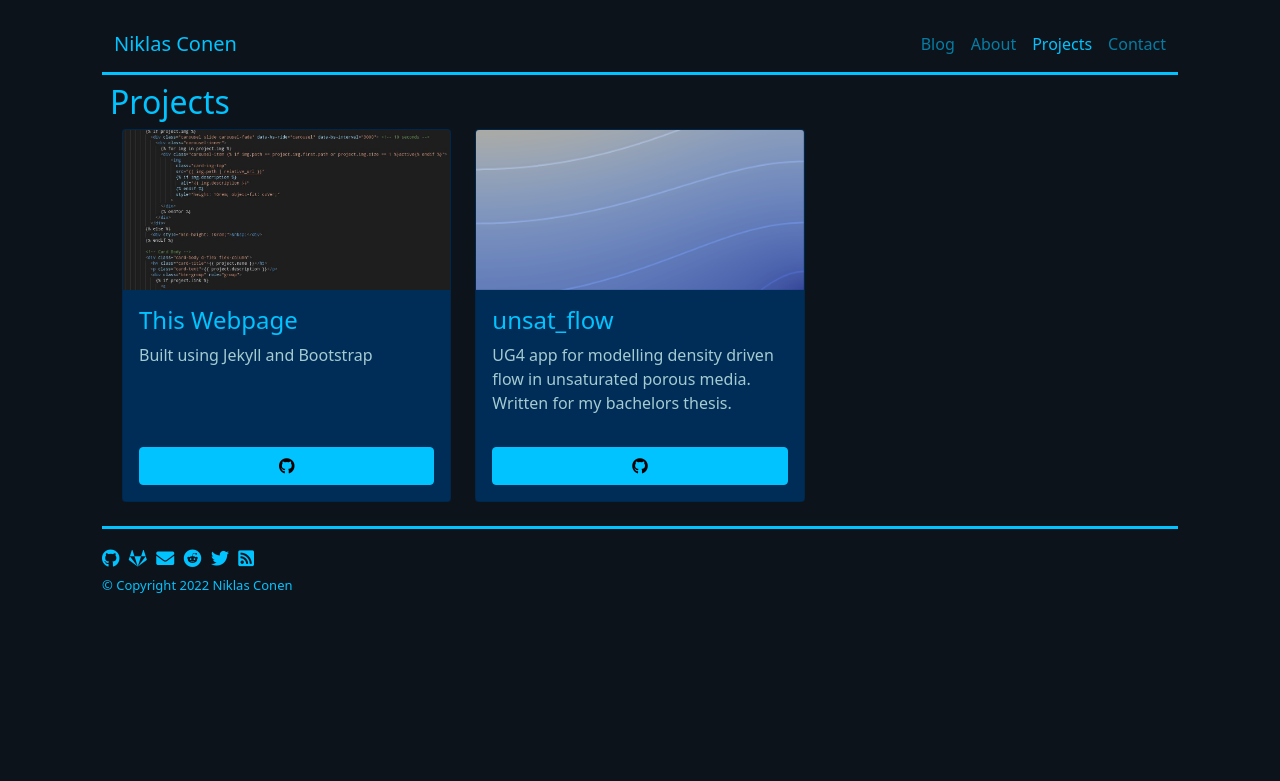
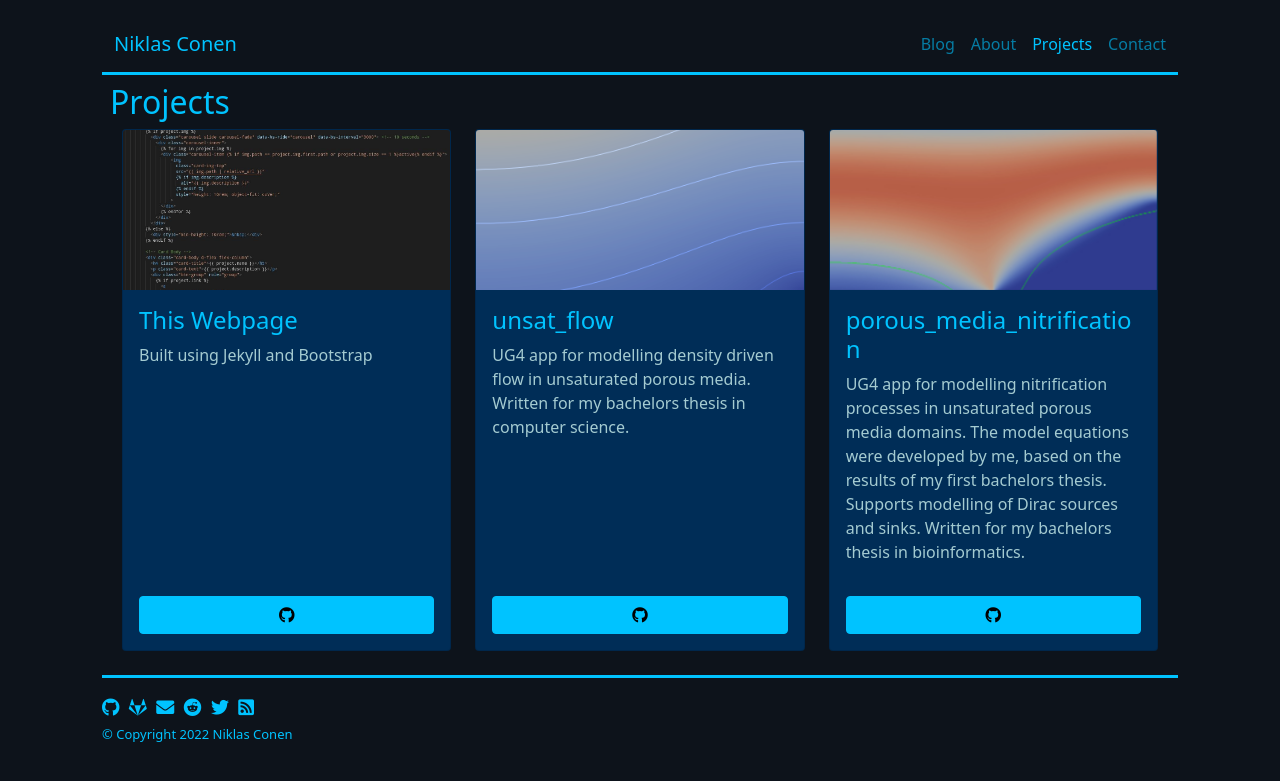
Before and after one commit to Nordegraf/nordegraf.github.io, a Jekyll site: the page built from _pages/projects.html, in a window 1280 px wide. Shown: the top 781 px of the page. Built offline with Jekyll 4.4.1, drawn with Linux system fonts in a browser that asks for light colours.

Commit message:
added porous_media_nitrification project

```diff
--- a/_data/projects.yml
+++ b/_data/projects.yml
@@ -7,7 +7,7 @@
 
 - name: unsat_flow
   link: https://github.com/Nordegraf/unsat_flow
-  description: UG4 app for modelling density driven flow in unsaturated porous media. Written for my bachelors thesis.
+  description: UG4 app for modelling density driven flow in unsaturated porous media. Written for my bachelors thesis in computer science.
   img:
     - path: /assets/img/projects/unsat_flow/trench_clay.1423.png
       description: pressure profile of simulated salt water intrusion into a domain filled with clay below a drainage trench
@@ -17,3 +17,16 @@
       description: streamlines in a modified henry testcase with an unsaturated zone
     - path: /assets/img/projects/unsat_flow/henry_isochlors.png
       description: isochlors in the henry testcase simulated using unsat_flow
+
+- name: porous_media_nitrification
+  link: https://github.com/Nordegraf/porous_media_nitrification
+  description: UG4 app for modelling nitrification processes in unsaturated porous media domains. The model equations were developed by me, based on the results of my first bachelors thesis. Supports modelling of Dirac sources and sinks. Written for my bachelors thesis in bioinformatics.
+  img:
+    - path: /assets/img/projects/porous_media_nitrification/geschw.jpg
+      description: pressure profile of a simulation in a square domain using a dirac sink. painted in are streamlines showing the velocity field.
+    - path: /assets/img/projects/porous_media_nitrification/well.0044.jpg
+      description: nitrate profile of a simulation in a square domain using a dirac sink. the phreatic surface is drawn in green.
+    - path: /assets/img/projects/porous_media_nitrification/well.0045.jpg
+      description: ammonium profile of a simulation in a square domain using a dirac sink. the phreatic surface is drawn in green.
+    - path: /assets/img/projects/porous_media_nitrification/well3D_4_c.png
+      description: pressure profile in a quadratic domain, showing the 3D phreatic surface.
```
Also changed, not shown: assets/img/projects/porous_media_nitrification/geschw.jpg (added), assets/img/projects/porous_media_nitrification/well.0044.jpg (added), assets/img/projects/porous_media_nitrification/well.0045.jpg (added), assets/img/projects/porous_media_nitrification/well3D_4_c.png (added).
